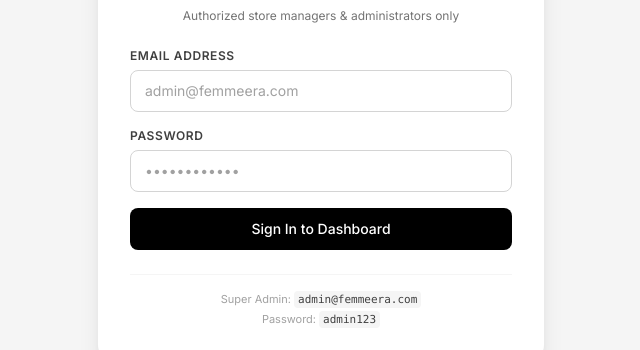
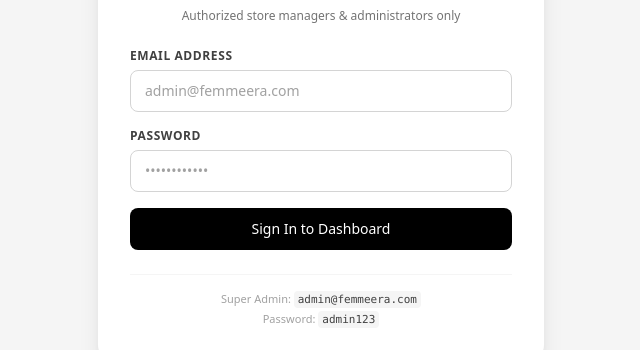
Before and after one commit to myfemmeera-store/femmeera, a Next.js app in the folder admin/: page /login in a window 1280 px wide. Shown: the part 282-632 px from the top of the page, without its empty margins (319-959 px from the left). Built offline with nearby package versions, Linux system fonts and the light colour scheme; no server answers.

Commit message:
fix: remove external Google font dependency and add system font fallback for admin panel styling

```diff
--- a/admin/src/app/globals.css
+++ b/admin/src/app/globals.css
@@ -8,6 +8,11 @@
 body {
   background-color: var(--background);
   color: var(--foreground);
+  font-family: system-ui, -apple-system, BlinkMacSystemFont, 'Segoe UI', Roboto, Oxygen, Ubuntu, Cantarell, sans-serif;
   -webkit-tap-highlight-color: transparent;
   touch-action: manipulation;
 }
+
+input, button, select, textarea {
+  font-family: inherit;
+}
--- a/admin/src/app/layout.tsx
+++ b/admin/src/app/layout.tsx
@@ -1,9 +1,6 @@
 import type { Metadata } from "next";
-import { Inter } from "next/font/google";
 import "./globals.css";
 import { AdminLayout } from "@/components/layout/AdminLayout";
-
-const inter = Inter({ subsets: ["latin"] });
 
 export const metadata: Metadata = {
   title: "Femmeera Admin Panel",
@@ -16,8 +13,8 @@
   children: React.ReactNode;
 }) {
   return (
-    <html lang="en" className={`${inter.className} h-full antialiased`}>
-      <body className="min-h-full flex flex-col bg-neutral-50">
+    <html lang="en" className="h-full antialiased font-sans">
+      <body className="min-h-full flex flex-col bg-neutral-50 font-sans text-neutral-900">
         <AdminLayout>{children}</AdminLayout>
       </body>
     </html>
```
